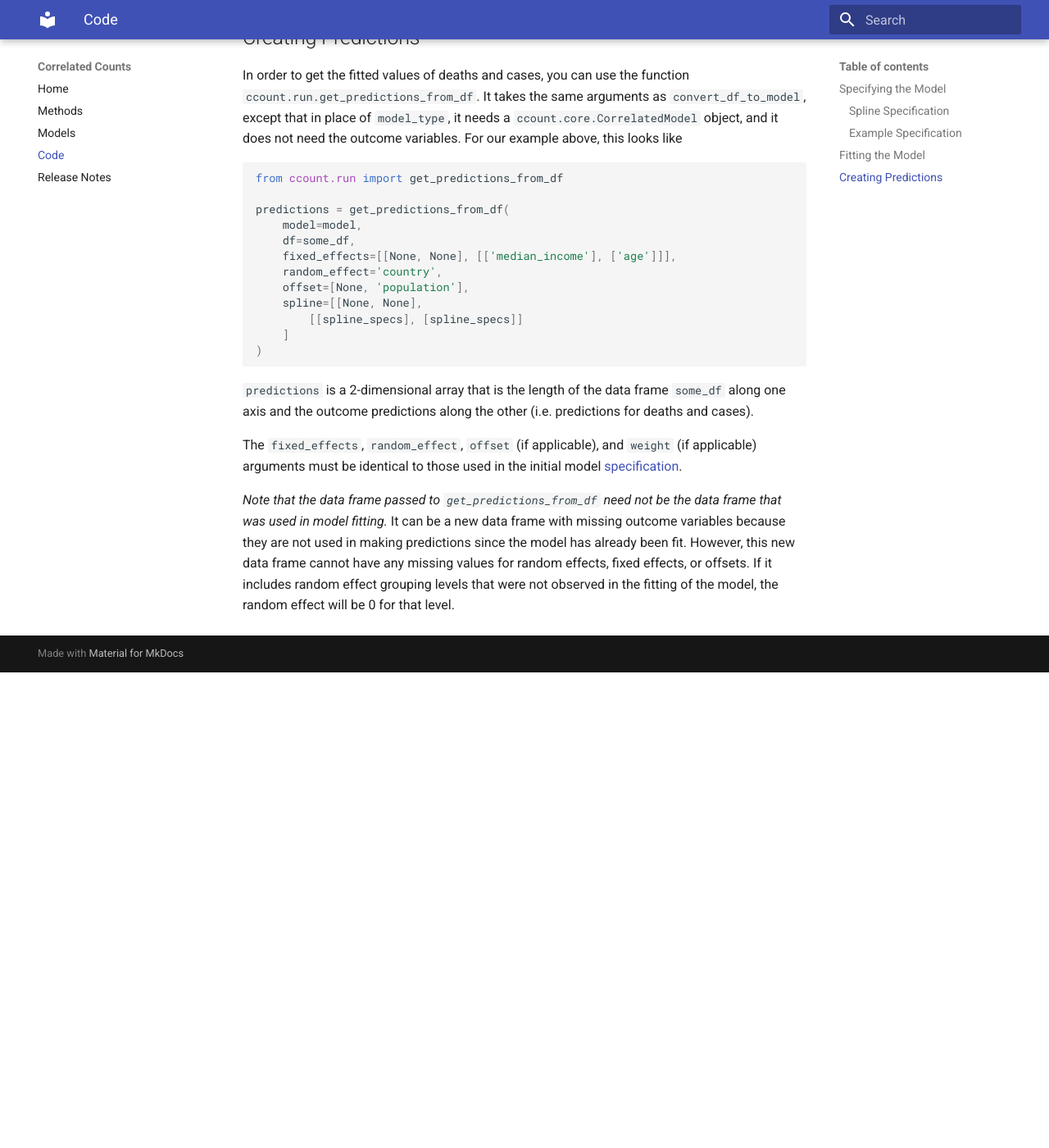
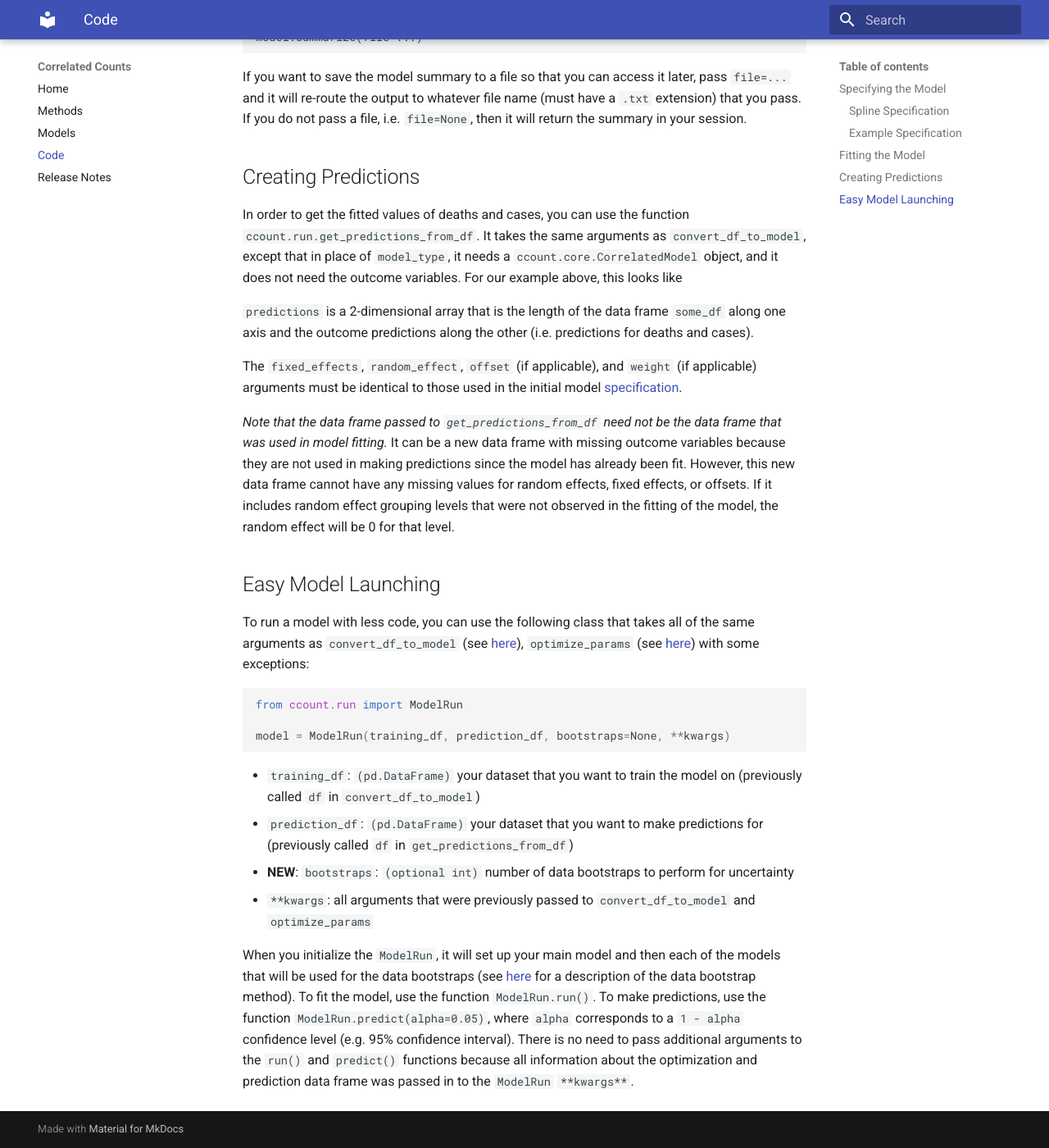
Before and after one commit to ihmeuw-msca/CorrelatedCounts, an MkDocs documentation site: the page built from docs/code.md, in a window 1280 px wide and 1400 px high, scrolled down 3814 px. Shown: the whole window at 82% size. Built offline with MkDocs 1.6.1 and Material for MkDocs 9.7.7, drawn with Linux system fonts in a browser that asks for light colours; formulas are drawn with MathJax 3; before the commit the page ends 4634 px from its top, so only the background shows below that; some of the changed text lies outside the part shown.

Commit message:
Added bootstrap description and documentation for ModelRun class.

````diff
--- a/docs/code.md
+++ b/docs/code.md
@@ -1,12 +1,18 @@
 # Running a Model
 
 The core model is an object called `ccount.core.CorrelatedModel`. Each of the types of models you can fit are explained in the [models](models.md) documentation.
+If you are new to using this code base, please read the following sections about [model specification](#specifying-the-model),
+[fitting the model](#fitting-the-model), and [creating predictions](#creating-predictions).
+
+We have recently added a `ModelRun` class that combines all of the steps in the aforementioned sections to limit the amount
+of code that you need to write. It also allows you to use the data bootstrap method to produce confidence intervals for your predictions. See [here](#easy-model-launching) for documentation.
 
 ## Specifying the Model
 
 To specify a model, make sure that all variables that you need are contained within one data frame, including covariates, random effects, offsets, and weights. The outcome variables should be wide, but all other variables should be long, e.g. have one column for deaths and another column for cases, rather than one column with deaths and cases stacked on top of each other. All of these variables need to be filled in for every entry (i.e. there can be no missing values -- if you want to predict for somewhere with missing outcome information, you can do that later with the [function](#creating-predictions) that makes predictions).
 
-The function that you can use to initialize a model is `ccount.run.convert_df_to_model`. This function returns a `CorrelatedModel` object. It takes the following arguments:
+The class that you can use to initialize a model is `ccount.run.ModelRun`.
+This class makes it easy to fit the model and to predict for a new data frame. It takes the following arguments:
 
 - `model_type`: `(str)` The name of the model type to be fit. The list of names are in [models](models.md).
 - `df`: `(pd.DataFrame)` A data frame that contains all of your variables.
@@ -117,23 +123,30 @@ If you do not pass a file, i.e. `file=None`, then it will return the summary in
 
 In order to get the fitted values of deaths and cases, you can use the function `ccount.run.get_predictions_from_df`. It takes the same arguments as `convert_df_to_model`, except that in place of `model_type`, it needs a `ccount.core.CorrelatedModel` object, and it does not need the outcome variables. For our example above, this looks like
 
-```
-from ccount.run import get_predictions_from_df
-
-predictions = get_predictions_from_df(
-    model=model,
-    df=some_df,
-    fixed_effects=[[None, None], [['median_income'], ['age']]],
-    random_effect='country',
-    offset=[None, 'population'],
-    spline=[[None, None],
-        [[spline_specs], [spline_specs]]
-    ]
-)
-```
-
 `predictions` is a 2-dimensional array that is the length of the data frame `some_df` along one axis and the outcome predictions along the other (i.e. predictions for deaths and cases).
 
 The `fixed_effects`, `random_effect`, `offset` (if applicable), and `weight` (if applicable) arguments must be identical to those used in the initial model [specification](#specifying-the-model).
 
 *Note that the data frame passed to `get_predictions_from_df` need not be the data frame that was used in model fitting.* It can be a new data frame with missing outcome variables because they are not used in making predictions since the model has already been fit. However, this new data frame cannot have any missing values for random effects, fixed effects, or offsets. If it includes random effect grouping levels that were not observed in the fitting of the model, the random effect will be 0 for that level.
+
+## Easy Model Launching
+
+To run a model with less code, you can use the following class that takes all of the same arguments
+as `convert_df_to_model` (see [here](#specifying-the-model)), `optimize_params` (see [here](#fitting-the-model))
+with some exceptions:
+```
+from ccount.run import ModelRun
+
+model = ModelRun(training_df, prediction_df, bootstraps=None, **kwargs)
+```
+- `training_df`: `(pd.DataFrame)` your dataset that you want to train the model on (previously called `df` in `convert_df_to_model`)
+- `prediction_df`: `(pd.DataFrame)` your dataset that you want to make predictions for (previously called `df` in `get_predictions_from_df`)
+- **NEW**: `bootstraps`: `(optional int)` number of data bootstraps to perform for uncertainty
+- `**kwargs`: all arguments that were previously passed to `convert_df_to_model` and `optimize_params`
+
+When you initialize the `ModelRun`, it will set up your main model and then each of the models that will
+be used for the data bootstraps (see [here](methods.md#data-bootstrap) for a description of the data bootstrap method).
+To fit the model, use the function `ModelRun.run()`. To make predictions, use the function `ModelRun.predict(alpha=0.05)`, where
+`alpha` corresponds to a `1 - alpha` confidence level (e.g. 95% confidence interval). There is no need to pass
+additional arguments to the `run()` and `predict()` functions because all information about the optimization and
+prediction data frame was passed in to the `ModelRun` `**kwargs**`.
--- a/setup.py
+++ b/setup.py
@@ -2,7 +2,7 @@ from setuptools import setup
 
 setup(
     name='ccount',
-    version='0.0.1',
+    version='0.0.2',
     description='modeling correlated counts, follows model in Rodrigues-Motta et al 2013',
     url='https://github.com/mbannick/CorrelatedCounts',
     author='Marlena Bannick, Peng Zheng',
````
Also changed, not shown: docs/methods.md (+6 -0 lines), docs/updates.md (+4 -0 lines), 1 other file.
